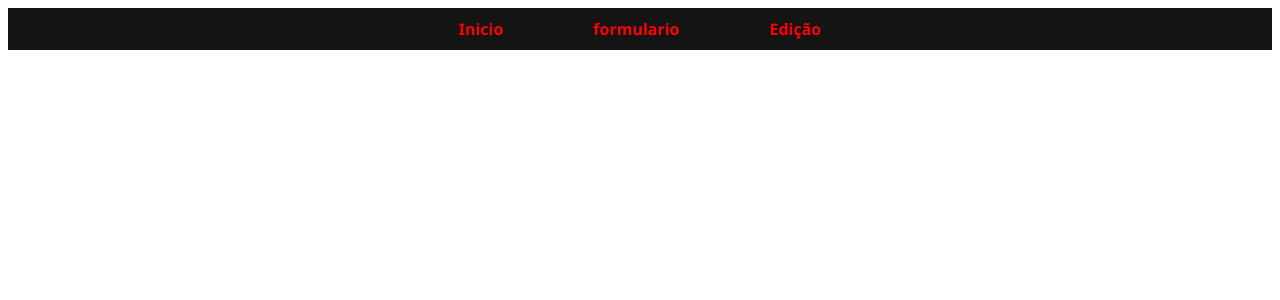
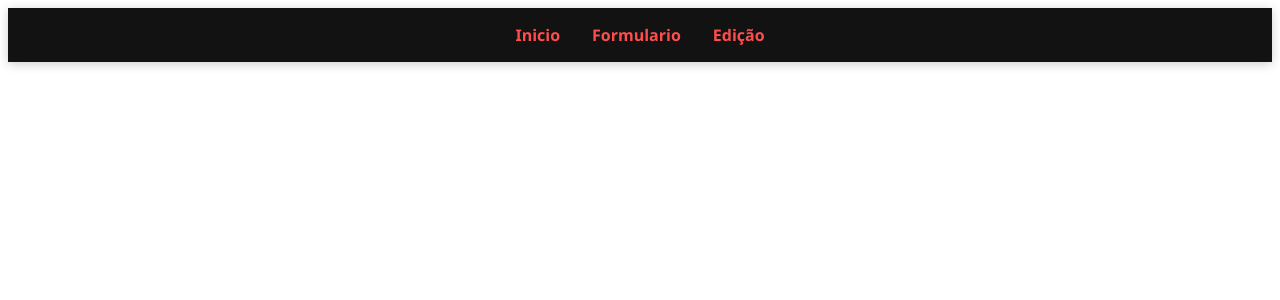
Before and after one commit to Gleidson-RS/Cadastro-Cliente-Angular, an Angular app: page /formulario in a window 1280 px wide. Shown: the top 300 px of the page. Built offline with nearby package versions, Linux system fonts and the light colour scheme.

Commit message:
css do formulario modificado pelo gemini

```diff
--- a/src/app/component/formulario/formulario.component.css
+++ b/src/app/component/formulario/formulario.component.css
@@ -1,316 +1,104 @@
-*{
+/* Reset básico para remover margens e padronizar o layout */
+* {
     margin: 0;
     padding: 0;
     box-sizing: border-box;
-    font-family: "Segoe UI", Arial, sans-serif;
+    font-family: 'Segoe UI', Roboto, Helvetica, Arial, sans-serif;
   }
 
-body{
-    min-height:100vh;
-    background:#efefef;
+  body {
+    background-color: #f4f6f8;
+    color: #333;
   }
 
-/* Container do formulário */
-
-#form{
-    margin: 20px;
-    width:100%;
-    max-width:700px;
-    padding:20px;
-
-
-    margin: 0px auto;
+  #geral {
+    width: 100%;
+    min-height: 100vh;
   }
 
-/* Título */
-
-h3{
-    text-align:center;
-    color:#222;
-    font-size:2rem;
-    letter-spacing:5px;
-    margin-bottom:15px;
+  /* ===================================
+     BARRA DE NAVEGAÇÃO (#menu-lnk)
+     =================================== */
+  #menu-lnk, .menu-lnk {
+    background-color: #121212;
+    display: flex;
+    justify-content: center;
+    align-items: center;
+    gap: 2rem;
+    padding: 1rem 2rem;
+    list-style: none;
+    box-shadow: 0 2px 10px rgba(0, 0, 0, 0.2);
   }
 
-/* Formulário */
-
-#formulario{
-    background: linear-gradient(145deg,#1d1d1d,#141414);
-    border-radius: 18px;
-    padding: 35px;
-
-    box-shadow:
-        0 20px 45px rgba(0,0,0,.35),
-        0 0 0 1px rgba(255,255,255,.04);
+  .menu-lnk li {
+    list-style: none;
   }
 
-
-/* Labels */
-
-label{
-    display: block;
-
-    color: #ff4b4b;
-
+  .lnk-rota {
+    color: #ff4d4d;
+    text-decoration: none;
     font-weight: 600;
-
-    letter-spacing: 2px;
-
-    margin-bottom: 10px;
-    margin-top: 18px;
-
-    text-transform: uppercase;
+    font-size: 1rem;
+    text-transform: capitalize;
+    transition: color 0.2s ease, transform 0.2s ease;
   }
 
-
-/* Inputs */
-
-input,
-select{
-
-    width: 100%;
-    height: 55px;
-
-    padding: 0 18px;
-
-    border-radius: 10px;
-
-    border: 2px solid #2e2e2e;
-
-    background: #272727;
-
-    color: white;
-
-    font-size: 17px;
-
-    transition: .25s;
+  .lnk-rota:hover {
+    color: #ffffff;
   }
 
-
-input:focus,
-select:focus{
-
-    outline: none;
-
-    border-color:#d12a2a;
-
-    box-shadow:
-        0 0 12px rgba(209,42,42,.35);
+  /* ===================================
+     CONTAINER DE CARDS (#form)
+     =================================== */
+  #form {
+    max-width: 1200px;
+    margin: 2rem auto;
+    padding: 0 1.5rem;
+    display: grid;
+    grid-template-columns: repeat(auto-fill, minmax(300px, 1fr));
+    gap: 1.5rem;
   }
 
-
-/* Opções do select */
-
-select option{
-    background:#272727;
-    color:white;
+  /* Card individual gerado pelo *ngFor */
+  #form > div {
+    background-color: #ffffff;
+    border-radius: 10px;
+    padding: 1.5rem;
+    box-shadow: 0 4px 12px rgba(0, 0, 0, 0.08);
+    border: 1px solid #e0e0e0;
+    display: flex;
+    flex-direction: column;
+    transition: transform 0.2s ease, box-shadow 0.2s ease;
   }
 
-
-/* Botões */
-
-#btns{
-
-    display:flex;
-
-    gap:20px;
-
-    margin-top:35px;
+  #form > div:hover {
+    transform: translateY(-4px);
+    box-shadow: 0 8px 20px rgba(0, 0, 0, 0.12);
   }
 
-
-button{
-
-    flex:1;
-
-    height:52px;
-
-    border:none;
-
-    border-radius:10px;
-
-    cursor:pointer;
-
-    font-size:17px;
-
-    font-weight:bold;
-
-    transition:.25s;
+  /* Título do Card (Nome do Cliente) */
+  #form > div > h3 {
+    font-size: 1.4rem;
+    color: #1a1a1a;
+    text-align: center;
+    margin-bottom: 1rem;
+    padding-bottom: 0.5rem;
+    border-bottom: 2px solid #ff4d4d;
   }
 
-
-/* Botão cadastrar */
-
-#btnAdd{
-
-    background:
-    linear-gradient(135deg,#ff3b3b,#b71c1c);
-
-    color:white;
+  /* Estilização dos campos de dados */
+  #form > div > p {
+    font-size: 0.95rem;
+    color: #444;
+    padding: 0.5rem 0;
+    border-bottom: 1px dashed #e0e0e0;
   }
 
-
-#btnAdd:hover{
-
-    transform:translateY(-3px);
-
-    box-shadow:
-    0 10px 25px rgba(255,0,0,.3);
+  #form > div > p:last-of-type {
+    border-bottom: none;
   }
 
-
-/* Botão limpar */
-
-#btnLimpar{
-
-    background:#2c2c2c;
-
-    color:white;
+  /* Esconde as linhas de traços textuais (-------------------) da exibição */
+  #form > div > p:nth-child(odd):not(h3) {
+    display: none;
   }
-
-
-#btnLimpar:hover{
-
-    background:#444;
-
-    transform:translateY(-3px);
-}
-
-
-/* Cards de clientes */
-
-.div-Cliente{
-
-    width:700px;
-
-    max-width:90%;
-
-    margin:15px auto;
-
-    padding:15px 20px;
-
-    display:flex;
-
-    align-items:center;
-
-    gap:15px;
-
-    background:#1f1f1f;
-
-    color:#fff;
-
-    border-left:5px solid #ef4444;
-
-    border-radius:10px;
-
-    box-shadow:
-    0 5px 15px rgba(0,0,0,.2);
-
-    transition:.3s;
-}
-
-
-.div-Cliente:hover{
-
-    transform:translateY(-2px);
-
-    box-shadow:
-    0 10px 25px rgba(0,0,0,.25);
-}
-
-
-.div-Cliente input[type="checkbox"]{
-
-    width:18px;
-
-    height:18px;
-
-    cursor:pointer;
-}
-
-
-/* Cliente selecionado */
-
-.selecionado{
-
-    color:#ef4444;
-
-    text-decoration:line-through;
-
-    font-weight:bold;
-}
-
-
-/* Menu */
-
-.menu-lnk{
-    background-color: #141414;
-    display:flex;
-    gap:90px;
-    list-style:none;
-
-    padding:10px;
-    justify-content:center;
-}
-
-
-.menu-lnk a{
-    text-decoration:none;
-    color:#222;
-    font-weight:bold;
-}
-
-
-.menu-lnk a{
-
-    text-decoration:none;
-
-    color:#ff0000;
-
-    font-weight:bold;
-
-}
-
-
-.menu-lnk a:hover{
-
-    color:#d12a2a;
-}
-
-
-/* Responsividade */
-
-@media(max-width:750px){
-
-    #form{
-
-        padding:15px;
-
-    }
-
-
-    #formulario{
-
-        padding:25px;
-
-    }
-
-
-    #btns{
-
-        flex-direction:column;
-
-    }
-
-
-    .menu-lnk{
-
-        position:static;
-
-        justify-content:center;
-
-        margin-bottom:20px;
-
-    }
-
-}
--- a/src/app/component/formulario/formulario.component.ts
+++ b/src/app/component/formulario/formulario.component.ts
@@ -17,7 +17,7 @@ export class FormularioComponent implements OnInit {
 
   listaClientes: Pessoa[] = [];
 
-  constructor(private pessoaService: PessoaServiceService) {}
+  constructor(private pessoaService: PessoaServiceService) {} //traz as dependencias do pessoa.ts
 
 
   ngOnInit(): void { //chama afunção no momento que a pagina é carregada
```
Lines whose indentation alone changed are shown as unchanged.
